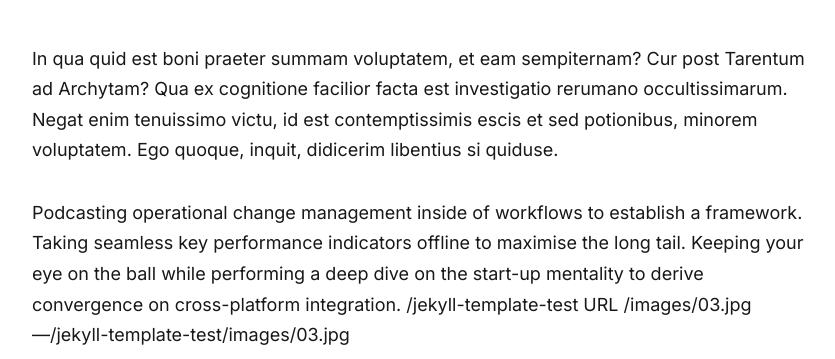
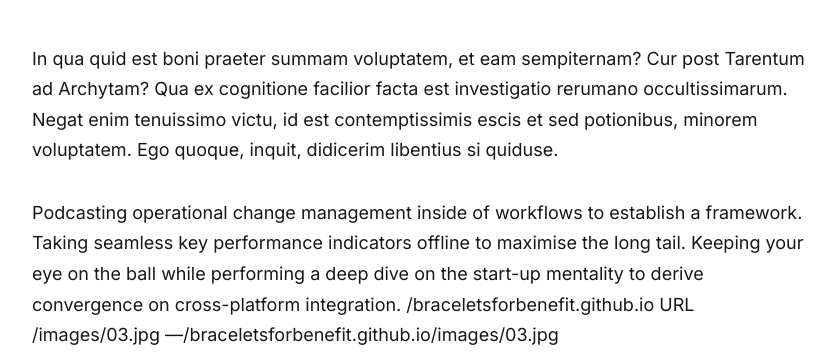
Before and after one commit to teamextension/braceletsforbenefit, a Jekyll site: the page built from _posts/2018-11-12-do-what-you-can-with-what-you-have-where-you-are.markdown, in a window 1280 px wide and 900 px high, scrolled down 979 px, cut to the strip 58-417 px from the top of the window. Shown: the whole strip, without its empty margins (218-1053 px from the left). Built offline with Jekyll 4.4.1, drawn with Linux system fonts in a browser that asks for light colours; nearby versions of some CDN libraries; some web fonts are replaced.

Commit message:
Updated baseUrl and url

```diff
--- a/_config.yml
+++ b/_config.yml
@@ -1,7 +1,7 @@
 #-------------------------------
 # General Site Settings
-baseurl: "/jekyll-template-test" # the subpath of your site, e.g. /blog
-url: "https://github.com/jesli96" # the base hostname & protocol for your site, e.g. http://example.com
+baseurl: "/braceletsforbenefit.github.io" # the subpath of your site, e.g. /blog
+url: "https://braceletsforbenefit.org" # the base hostname & protocol for your site, e.g. http://example.com
 
 
 #-------------------------------
```
